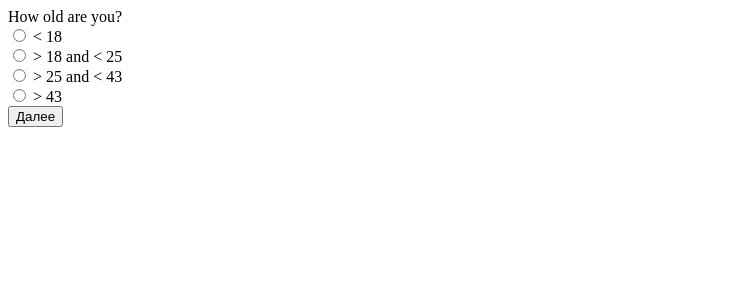
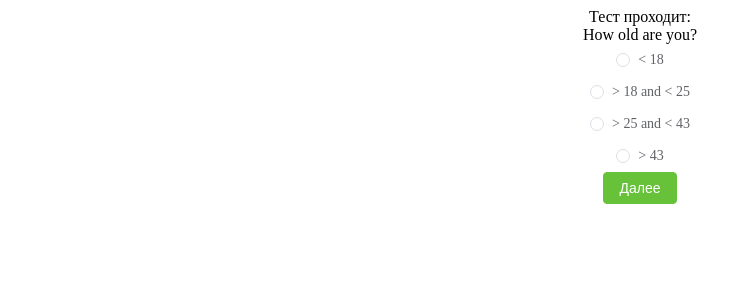
Before and after one commit to davydenkokolya2/test-task, a Vue app: page /questionspage in a window 1280 px wide. Shown: the top 300 px of the page, without its empty margins (0-752 px from the left). Built offline with nearby package versions, Linux system fonts and the light colour scheme.

Commit message:
end task

```diff
--- a/package.json
+++ b/package.json
@@ -9,6 +9,7 @@
   },
   "dependencies": {
     "core-js": "^3.6.5",
+    "element-plus": "^1.2.0-beta.5",
     "vue": "^3.0.0",
     "vue-router": "^4.0.12",
     "vuex": "^4.0.2"
--- a/src/components/QuestionsPage.vue
+++ b/src/components/QuestionsPage.vue
@@ -1,6 +1,6 @@
 <template>
-  <div>
-    <div>{{NAME}}</div>
+  <div class="questionPage">
+    <div>Тест проходит: {{NAME}}</div>
     <Checkbox
       v-if="questions[i].answerType == 'checkbox'"
       :questions="questions[i]"
@@ -18,12 +18,12 @@
       @react="changeAnswer"
     ></Text>
 
-    <button v-if="i != questions.length - 1" @click="nextQuestion">
+    <el-button type="success" v-if="i != questions.length - 1" @click="nextQuestion">
       {{ myJson.nameNextButton }}
-    </button>
-    <button v-if="i == questions.length - 1" @click="$router.push({ name: 'ResultPage', params:{id: answer} })">
+    </el-button>
+    <el-button type="success" v-if="i == questions.length - 1" @click="$router.push({ name: 'ResultPage', params:{id: answer} })">
       {{ myJson.nameFinishButton }}
-    </button>
+    </el-button>
   </div>
 </template>
 
@@ -68,4 +68,13 @@ export default {
 };
 </script>
 
-<style></style>
+<style>
+.questionPage {
+ text-align: center;
+ margin: auto
+}
+.el-radio-group{
+  display: block !important;
+
+}
+</style>
--- a/src/components/ResultPage.vue
+++ b/src/components/ResultPage.vue
@@ -1,5 +1,5 @@
 <template>
-  <div v-for="(item, index) in questions" :key="(item, index)">
+  <div class="resultPage" v-for="(item, index) in questions" :key="(item, index)">
     <div v-if="item.answerType == 'checkbox'">
       {{ item.quest }} <div v-for="item2 in ANSWER[index].id" :key="item2"> {{item2}} </div>
     </div>
@@ -38,4 +38,8 @@ export default {
 };
 </script>
 
-<style></style>
+<style>
+.resultPage{
+  text-align: center;
+}
+</style>
--- a/src/components/StartPage.vue
+++ b/src/components/StartPage.vue
@@ -1,13 +1,14 @@
-<template>
-  <div>
-    <input type="text" v-model="changeInput" name="" id="" />
-    <button :disabled="disabled" @click="clickStartButton">
+<template >
+  <div class="startPage">
+    <el-input  type="text" v-model="changeInput" placeholder="Enter name" id="" />
+    <el-button  type="success" :disabled="disabled" @click="clickStartButton">
       {{ this.myJson.nameStartButton }}
-    </button>
+    </el-button>
   </div>
 </template>
 
 <script>
+
 import settings from "../json/settings.json";
 import { mapActions } from "vuex";
 export default {
@@ -36,4 +37,13 @@ export default {
 };
 </script>
 
-<style></style>
+<style>
+.startPage {
+
+  text-align: center;
+
+}
+.el-input {
+ width: auto   !important
+}
+</style>
--- a/src/components/questionsType/Checkbox.vue
+++ b/src/components/questionsType/Checkbox.vue
@@ -1,9 +1,9 @@
 <template>
   <div>{{ questions.quest }}</div>
-  <div v-for="item in questions.answers" :key="item.answer">
-    <input type="checkbox" name="checkboxquestion" @change="react(item.answer)" />
-    {{ item.answer }}
-  </div>
+  <el-checkbox-group v-model="checkList" v-for="item in questions.answers" :key="item.answer">
+    <el-checkbox :label="item.answer"  @change="react(item.answer)" />
+
+  </el-checkbox-group>
 </template>
 
 <script>
@@ -29,6 +29,7 @@ export default {
   },
   data() {
     return {
+      checkList: [],
       id: [],
     };
   },
--- a/src/components/questionsType/Radio.vue
+++ b/src/components/questionsType/Radio.vue
@@ -1,9 +1,9 @@
 <template>
   <div>{{ questions.quest }}</div>
-  <div v-for="item in questions.answers" :key="item.answer">
-    <input type="radio" name="radioquestion"  @change="react(item.answer)" />
-    {{ item.answer }}
-  </div>
+  <el-radio-group v-model="radio" v-for="item in questions.answers" :key="item.answer">
+
+    <el-radio :label="item.answer"  @change="react(item.answer)" />
+  </el-radio-group>
 </template>
 
 <script>
@@ -26,6 +26,7 @@ export default {
   data() {
     return {
       id: "",
+      radio: false
     };
   },
 };
--- a/src/components/questionsType/Text.vue
+++ b/src/components/questionsType/Text.vue
@@ -1,6 +1,6 @@
 <template>
   <div>{{ questions.quest }}</div>
-  <input v-model="message" type="text" />
+  <el-input v-model="message" type="text" />
 </template>
 
 <script>
--- a/src/main.js
+++ b/src/main.js
@@ -2,5 +2,7 @@ import { createApp } from 'vue'
 import router from './router/router'
 import App from './App.vue'
 import store from './vuex/store'
+import ElementPlus from 'element-plus'
+import 'element-plus/dist/index.css'
 
-createApp(App).use(store).use(router).mount('#app')
+createApp(App).use(ElementPlus).use(store).use(router).mount('#app')
```
Also changed, not shown: src/App.vue (+5 -9 lines), 1 other file (tests, documents, lock files or other folders).
